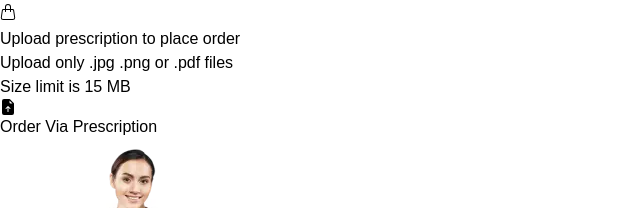
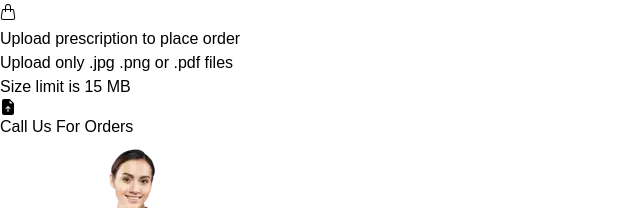
Before and after one commit to ShahlaQadri/Cure-Cart, a React (Vite) app in the folder Frontend/: page / in a window 1280 px wide. Shown: the part 5105-5313 px from the top of the page, without its empty margins (0-640 px from the left). Built offline with nearby package versions, Linux system fonts and the light colour scheme.

Commit message:
changes in checkout page

```diff
--- a/Frontend/src/Components/Prescription.jsx
+++ b/Frontend/src/Components/Prescription.jsx
@@ -8,7 +8,7 @@ export default function Prescription() {
     <div className="grid grid-cols-1 gap-10 py-4 mx-4 md:grid md:grid-cols-2 md:gap-14 md:py-2 md:mx-20">
       <div className="prescription bg-[#FFEB68] h-[180px] md:h-[300px] w-[50] flex flex-col items-center justify-center rounded-2xl">
         <div className="img-con h-[120px] pt-2 md:h-[180px] w-[90%] bg-white rounded-xl md:mb-6 border-dashed border-2 border-zinc-500 pl-8 md:pt-4">
-          <h1 className="w-3/4 font-bold text-xl md:mb-2 md:mx-4 md:mt-4 md:mb-2 md:text-2xl">
+          <h1 className="w-3/4 font-bold text-xl md:mb-2 md:mx-4 md:mt-4 md:text-2xl">
             Upload prescription to place order
           </h1>
           <p className="md:mx-4 text-xs font-semibold text-zinc-500 md:my-2">
@@ -17,13 +17,13 @@ export default function Prescription() {
           </p>
         </div>
 
-        <div className=" items-center w-full px-10 gap-2 flex">
+        <div className="items-center w-full px-10 gap-2 flex">
           <Link
             to="/upload-presciption"
-            className="bg-black mt-2 rounded-full md:mt-2 w-5 h-5 p-4 md:w-8 md:h-8 md:p-5 flex items-center justify-center text-sm  "
+            className=" bg-black mt-2 rounded-full md:mt-2 w-5 h-5 p-4 md:w-8 md:h-8 md:p-5 flex items-center justify-center text-sm "
           >
             <span>
-              <BsFileEarmarkArrowUpFill className="text-white" />
+            <BsFileEarmarkArrowUpFill className="text-white" />
             </span>
           </Link>
 
@@ -31,7 +31,7 @@ export default function Prescription() {
             to="/upload-presciption"
             className="button bg-black mt-2 text-white px-3 py-2 md:mt-2 md:px-5 md:py-3 rounded-full text-xs"
           >
-            Order Via Prescription
+            Call Us For Orders
           </Link>
         </div>
       </div>
--- a/Frontend/src/pages/Checkoutpage.jsx
+++ b/Frontend/src/pages/Checkoutpage.jsx
@@ -8,9 +8,9 @@ export default function Checkoutpage() {
       <div className="relative">
         <Link
           to="/cart"
-          className="absolute top-3 left-10 bg-zinc-50 hover:bg-[#2787c7]  rounded-full shadow-lg p-4"
+          className="absolute top-3 left-6 md:left-10 bg-zinc-50 hover:bg-[#2787c7]  rounded-full shadow-lg p-2 md:p-4"
         >
-          <TiArrowBack className="text-3xl" />
+          <TiArrowBack className="text-xl md:text-3xl" />
         </Link>
       </div>
       <div className="max-w-3xl mx-auto px-4 py-8 mb-20 ">
```
